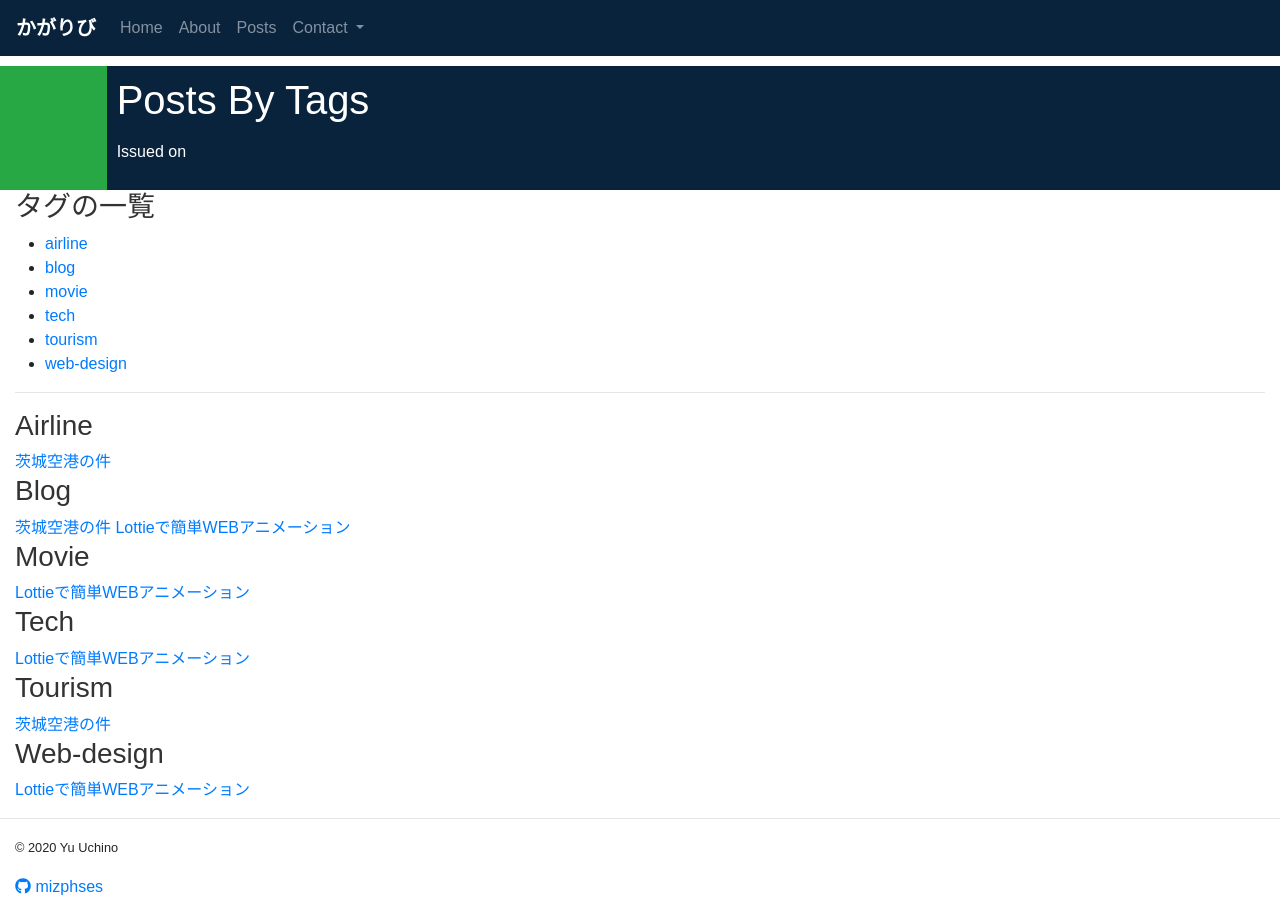
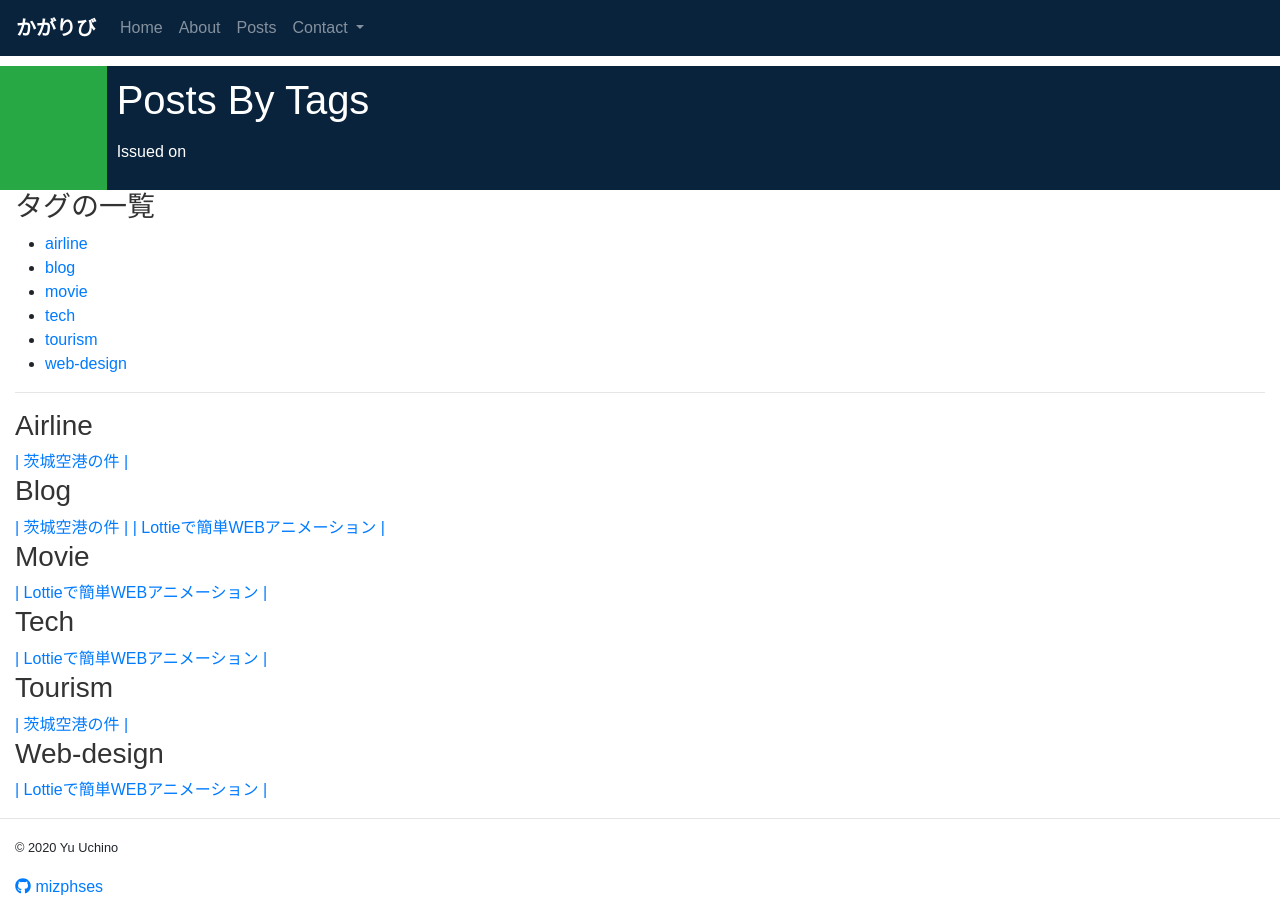
Before and after one commit to mizphses/kagaribi, a Jekyll site: the page built from tags.html, in a window 1280 px wide. Built offline with Jekyll 4.4.1, drawn with Linux system fonts in a browser that asks for light colours; nearby versions of some CDN libraries; some web fonts are replaced.

Commit message:
ibrk airport

```diff
--- a/tags.html
+++ b/tags.html
@@ -27,7 +27,7 @@ permalink: /tags
 
       {% for post in site.tags[tag_name] %}
         <a href="{{ post.url | prepend: baseurl }}">
-          {{ post.title }}
+          | {{ post.title }} |
         </a>
       {% endfor %}
     </div>
```
